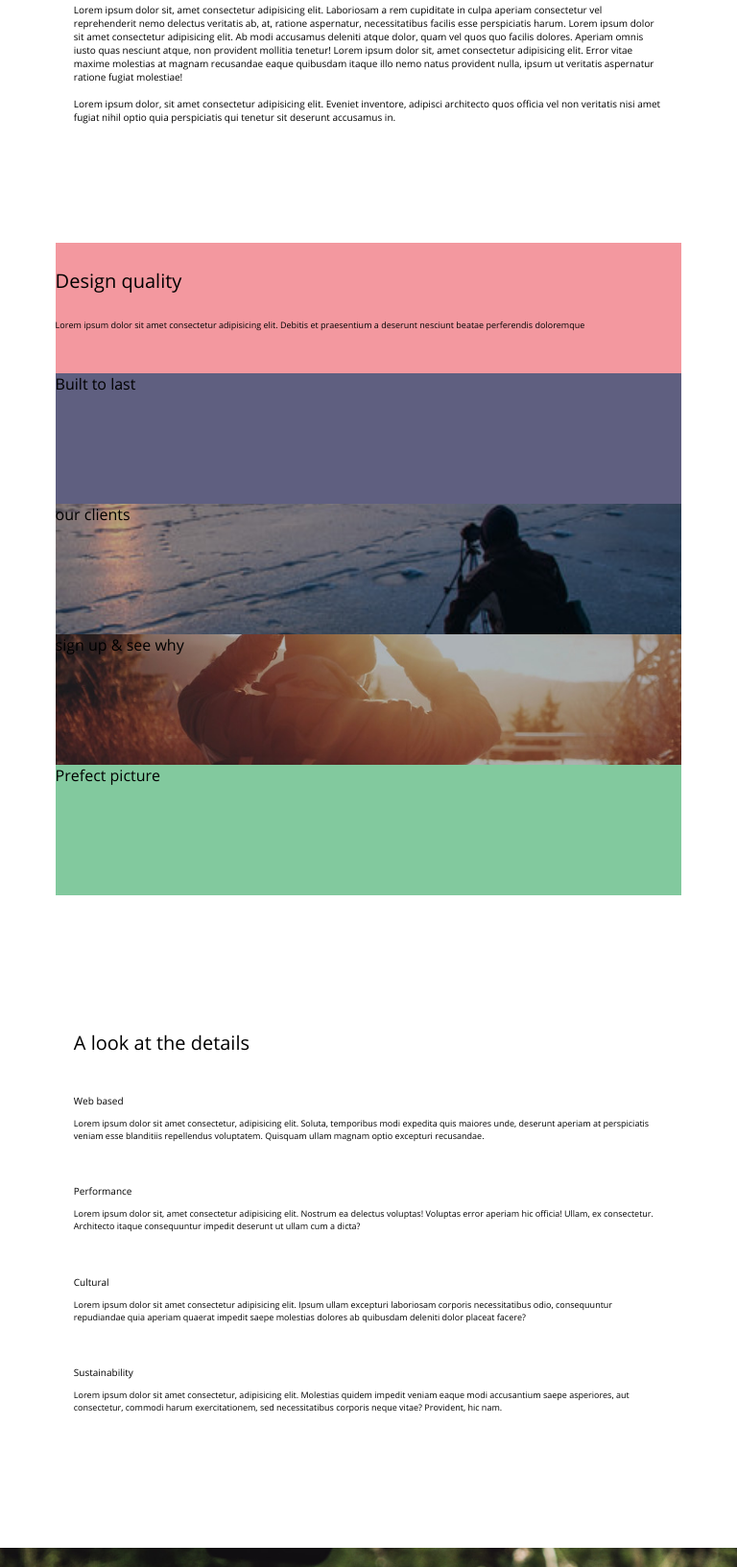
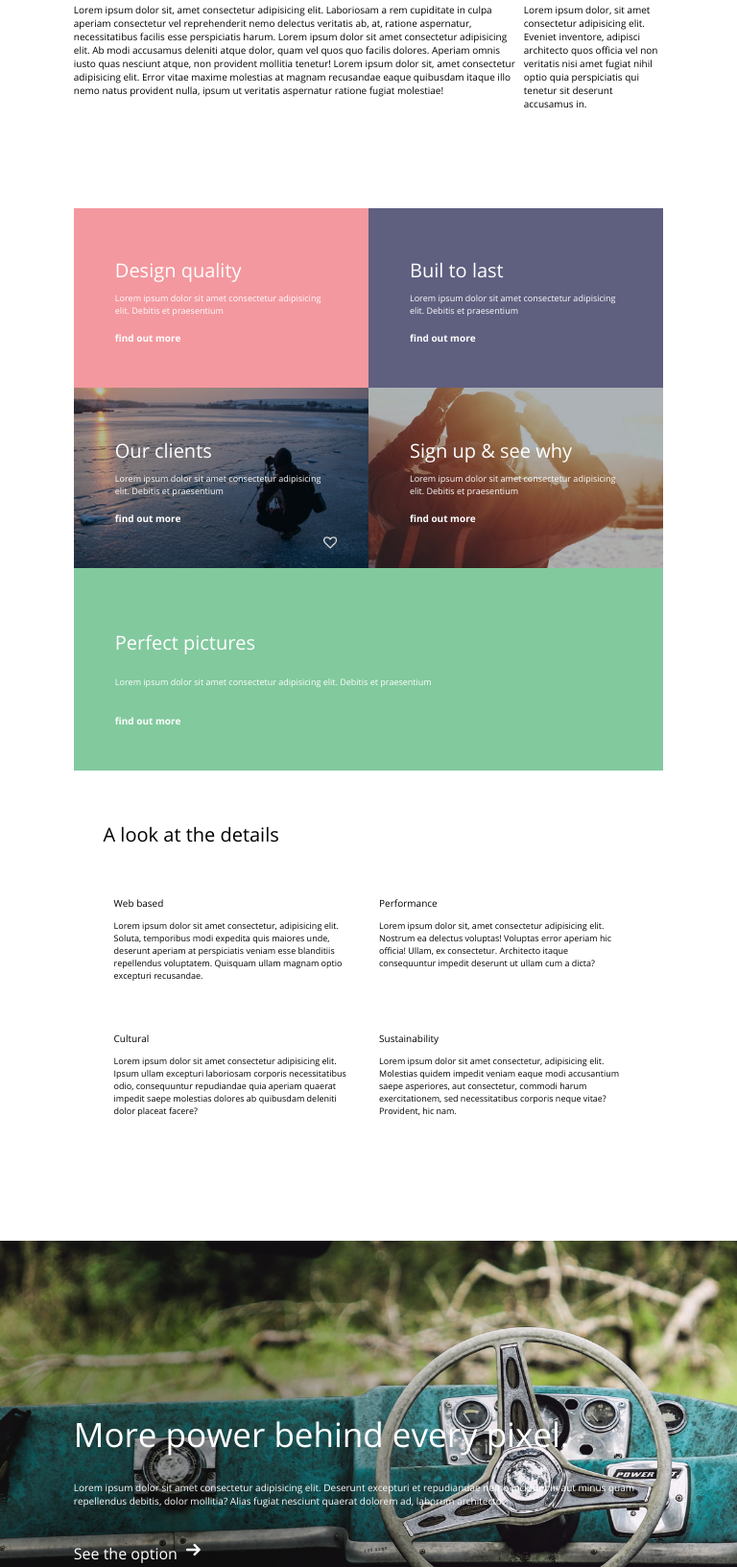
Before and after one commit to YassinL/P3_C2_Interface_statique_adaptable, a plain HTML site: page index.html in a window 768 px wide. Shown: the part 707-2340 px from the top of the page at 96% size. Drawn offline with Linux system fonts and the light colour scheme.

Commit message:
ajout media queries tablette

```diff
--- a/index.html
+++ b/index.html
@@ -36,8 +36,8 @@
         <section class="main_section_description">
             <div class="main_section_description_start">
                 <h1>Start something new</h1>
-                    <p>
-                        Lorem ipsum dolor sit, amet consectetur adipisicing elit.
+                    <div class="main_section_description_start_paragraphe">
+                    <p>Lorem ipsum dolor sit, amet consectetur adipisicing elit.
                         Laboriosam a rem cupiditate in culpa aperiam consectetur vel
                         reprehenderit nemo delectus veritatis ab,
                         at, ratione aspernatur, necessitatibus facilis esse perspiciatis harum.
@@ -48,56 +48,97 @@
                         Error vitae maxime molestias at magnam recusandae eaque quibusdam
                         itaque illo nemo natus provident nulla,
                         ipsum ut veritatis aspernatur ratione fugiat molestiae!
-                        <br><br> Lorem ipsum dolor, sit amet consectetur adipisicing elit.
+                        </p>
+
+                    <p>Lorem ipsum dolor, sit amet consectetur adipisicing elit.
                         Eveniet inventore, adipisci architecto quos officia vel non
                         veritatis nisi amet fugiat nihil optio quia perspiciatis qui tenetur
                         sit deserunt accusamus in.
                     </p>
+                    </div>
             </div>
 
             <div class="main_section_description_services">
+
                 <div class="main_section_description_design">
                     <h2>Design quality</h2>
                         <p>Lorem ipsum dolor sit amet consectetur adipisicing elit.
-                        Debitis et praesentium a deserunt nesciunt beatae perferendis doloremque
+                        Debitis et praesentium
                         </p>
+                        <a href="#">find out more</a>
                 </div>
-                <div class="main_section_description_built">Built to last</div>
 
-                <div class="main_section_description_clients">our clients</div>
+                <div class="main_section_description_built">
+                    <h2>Buil to last</h2>
+                        <p>Lorem ipsum dolor sit amet consectetur adipisicing elit.
+                        Debitis et praesentium
+                        </p>
+                        <a href="#">find out more</a>
+                </div>
 
-                <div class="main_section_description_signup">sign up & see why</div>
+                <div class="main_section_description_clients">
+                    <h2>Our clients</h2>
+                        <p>Lorem ipsum dolor sit amet consectetur adipisicing elit.
+                        Debitis et praesentium
+                        </p>
+                        <a href="#">find out more</a>
+                </div>
 
-                <div class="main_section_description_pictures">Prefect picture</div>
+                <div class="main_section_description_signup">
+                    <h2>Sign up & see why</h2>
+                        <p>Lorem ipsum dolor sit amet consectetur adipisicing elit.
+                        Debitis et praesentium
+                        </p>
+                        <a href="#">find out more</a>
+                </div>
+
+                <div class="main_section_description_pictures">
+                    <h2>Perfect pictures</h2>
+                        <p>Lorem ipsum dolor sit amet consectetur adipisicing elit.
+                        Debitis et praesentium
+                        </p>
+                        <a href="#">find out more</a>
+                </div>
 
                 <div class="main_section_description_end">
+
                     <h2>A look at the details</h2>
+                    <div class="main_section_description_end_paragraphe">
 
+                        <div class="main_section_description_end_paragraphe_web">
                         <h3>Web based</h3>
                             <p>Lorem ipsum dolor sit amet consectetur,
                                 adipisicing elit. Soluta, temporibus modi expedita quis maiores unde,
                                 deserunt aperiam at perspiciatis veniam esse blanditiis
                                 repellendus voluptatem. Quisquam ullam magnam optio excepturi recusandae.
                             </p>
+                        </div>
 
+                        <div class="main_section_description_end_paragraphe_performance">
                         <h3>Performance</h3>
                             <p>Lorem ipsum dolor sit, amet consectetur adipisicing elit.
                                 Nostrum ea delectus voluptas! Voluptas error aperiam hic officia! Ullam, ex consectetur.
                                 Architecto itaque consequuntur impedit deserunt ut ullam cum a dicta?
                             </p>
+                        </div>
 
+                        <div class="main_section_description_end_paragraphe_cultural">
                         <h3>Cultural</h3>
                             <p>Lorem ipsum dolor sit amet consectetur adipisicing elit.
                                 Ipsum ullam excepturi laboriosam corporis necessitatibus odio, consequuntur repudiandae
                                 quia aperiam quaerat impedit saepe molestias dolores ab quibusdam deleniti dolor placeat facere?
                             </p>
+                        </div>
 
+                        <div class="main_section_description_end_paragraphe_sustainability">
                         <h3>Sustainability</h3>
                             <p>
                                 Lorem ipsum dolor sit amet consectetur, adipisicing elit.
                                 Molestias quidem impedit veniam eaque modi accusantium saepe asperiores, aut consectetur,
                                 commodi harum exercitationem, sed necessitatibus corporis neque vitae? Provident, hic nam.
                             </p>
+                        </div>
+                        </div>
             </div>
             </div>
         </section>
@@ -132,24 +173,31 @@
 
             <div class="section_reasons_description">
             <h2>Reasons to get onboard</h2>
-            <h3>Web based</h3>
+            <div class="section_reasons_description_paragraphe">
+                <div class="section_reasons_description_paragraphe_web">
+                <h3>Web based</h3>
                 <p>Lorem ipsum dolor sit amet consectetur,
                     adipisicing elit. Soluta, temporibus modi expedita quis maiores unde,
                     deserunt aperiam at perspiciatis veniam esse blanditiis
                     repellendus voluptatem. Quisquam ullam magnam optio excepturi recusandae.
                 </p>
-
-            <h3>Team login</h3>
+                </div>
+                <div class="section_reasons_description_paragraphe_team">
+                <h3>Team login</h3>
                 <p>Lorem ipsum dolor sit, amet consectetur adipisicing elit.
                      Nostrum ea delectus voluptas! Voluptas error aperiam hic officia! Ullam, ex consectetur.
                     Architecto itaque consequuntur impedit deserunt ut ullam cum a dicta?
                 </p>
+                </div>
 
-            <h3>Great Support</h3>
+                <div class="section_reasons_description_paragraphe_support">
+                <h3>Great Support</h3>
                 <p>Lorem ipsum dolor sit amet consectetur adipisicing elit.
                     Ipsum ullam excepturi laboriosam corporis necessitatibus odio, consequuntur repudiandae
                     quia aperiam quaerat impedit saepe molestias dolores ab quibusdam deleniti dolor placeat facere?
                 </p>
+            </div>
+            </div>
             </div>
     </section>
 
--- a/style.css
+++ b/style.css
@@ -23,10 +23,14 @@ body {
     font-family: "Open Sans";
 }
 
-
 header {
     background: url(./Images/mastehead.jpg) no-repeat center/ cover;
     height: 70vh;
+    background-color: palegreen;
+    display: flex;
+    justify-content: flex-end;
+    flex-direction: column;
+    justify-content: space-between;
 }
 
 header nav .nav_logtake {
@@ -35,24 +39,19 @@ header nav .nav_logtake {
     padding-top: 5px;
     display: flex;
     flex-direction: row;
-
 }
 
 header nav h2 {
     font-style: italic;
     font-size: 15px;
-    padding-left: 5px;
-
+    margin-left: 5px;
+    padding: 0;
 }
 
 header .page_accueil_titre {
-    height: 80vh;
-    width: 60vw;
     padding-left: 10%;
-    padding-bottom: 45%;
-    display: flex;
-    flex-direction: column;
-    justify-content: flex-end;
+    padding-bottom: 30%;
+    width: 50%;
 }
 
 header .page_accueil_titre h1{
@@ -65,16 +64,13 @@ header .page_accueil_titre h2 {
     font-size: 10px;
 }
 
-
 /* Main section */
 #main_section {
-    height: 220vh;
     width: 100%;
     background-color:  #fff;
 }
 
 #main_section .main_section_description .main_section_description_start{
-    height: 50vh;
     width: 100%;
     padding-top: 15%;
     padding-right: 10%;
@@ -96,52 +92,55 @@ header .page_accueil_titre h2 {
     display: flex;
     justify-content: center;
     flex-direction: column;
-    align-items: center;
+    padding: 10%;
 }
 
 #main_section .main_section_description .main_section_description_design {
-    height: 17vh;
-    width: 85%;
+    padding: 7%;
     background-color:#F3989F;
+    color: #fff;
 }
 
 #main_section .main_section_description .main_section_description_built {
-    height: 17vh;
-    width: 85%;
+    padding: 7%;
     background-color:#5F5F80;
+    color: #fff;
 }
 
 #main_section .main_section_description .main_section_description_clients {
-    height: 17vh;
-    width: 85%;
+    padding: 7%;
     background: url(./Images/box-bg.jpg) no-repeat center/ cover;
     background-color: rosybrown;
+    color: #fff;
 }
 
 #main_section .main_section_description .main_section_description_signup {
-    height: 17vh;
-    width: 85%;
+    padding: 7%;
     background: url(./Images/box-bg-lg.jpg) no-repeat center/ cover;
     background-color: coral;
+    color: #fff;
 }
 
 #main_section .main_section_description .main_section_description_pictures {
-    height: 17vh;
-    width: 85%;
+    padding: 7%;
     background-color: #82C99E;
+    color: #fff;
 }
 
-#main_section .main_section_description .main_section_description_end{
-    height: 40vh;
-    width: 100%;
+.main_section_description_design a,
+.main_section_description_built a,
+.main_section_description_clients a,
+.main_section_description_signup a,
+.main_section_description_pictures a {
+    text-decoration: none;
+    color: #fff;
+    font-size: 10px;
+    font-family: "Open Sans bold";
 }
 
-/*  */
+/* Look at the details section */
 #main_section .main_section_description .main_section_description_end {
-    height: 40vh;
-    width: 100%;
-    padding: 15% 10% 5% 10%;
-    background-color:  #fff;
+    padding: 5%;
 }
 
 #main_section .main_section_description .main_section_description_end h2 {
@@ -163,22 +162,18 @@ header .page_accueil_titre h2 {
 
 #section_power_img {
     background: url(./Images/full-image.jpg) no-repeat left/ cover;
+    width: 100%;
     height: 70vh;
-    width: 100%;
 }
 
 #section_power_img .section_power_img_option {
-    width: 90vw;
-    height: 70vh;
-    padding-left: 10%;
-    padding-top: 30%;
+    padding: 10%;
+    padding-top: 20%;
     color:  #fff;
-    display: flex;
-    flex-direction: column;
 }
 
 #section_power_img .section_power_img_option h2 {
-    font-size: 30px;
+    font-size: 35px;
 }
 
 #section_power_img .section_power_img_option p {
@@ -203,23 +198,20 @@ header .page_accueil_titre h2 {
 
 /* Section Reasons */
 #section_reasons {
-    height: 70vh;
     background-color:#84c99d;
+    padding-bottom: 10%;
+    font-family: "Open Sans bold";
 }
 
 #section_reasons .section_reasons_description {
-    width: 90vw;
-    height: 70vh;
-    padding-left: 10%;
-    padding-top: 15%;
+    padding: 10%;
     color:  #fff;
     display: flex;
     flex-direction: column;
-
 }
 
 #section_reasons .section_reasons_description h2{
-    padding-bottom: 20px;
+    padding-bottom: 25px;
     font-size: 20px;
 }
 
@@ -235,7 +227,6 @@ header .page_accueil_titre h2 {
 
 /* Section buy  */
 #section_buy {
-    height: 70vh;
     background-color: #F4F8FB;
     display: flex;
     justify-content: space-between;
@@ -333,7 +324,7 @@ p {
 
 /* Footer */
 footer {
-    height: 60vh;
+
     background-color: #182432;
 }
 
@@ -373,8 +364,7 @@ footer .touch_form p {
 }
 
 footer .footer_list {
-    padding-left: 10%;
-    padding-top: 5%;
+    padding: 10%;
     width: 90%;
     display: flex;
     flex-direction: row;
@@ -394,3 +384,65 @@ footer .footer_list ul {
 footer .footer_list ul li {
     list-style: none;
 }
+
+/* media queries Tablette */
+
+@media (min-width: 768px) and (max-width: 1024px)
+{
+/* Main section */
+ #main_section .main_section_description .main_section_description_start .main_section_description_start_paragraphe {
+     display: flex;
+}
+
+/* Section box  */
+
+#main_section .main_section_description .main_section_description_services {
+    display: flex;
+    flex-wrap: wrap;
+    flex-direction: row;
+}
+
+#main_section .main_section_description .main_section_description_services
+.main_section_description_design,
+.main_section_description_built,
+.main_section_description_clients,
+.main_section_description_signup {
+    width: 50%;
+}
+
+.main_section_description_pictures {
+    width: 100%;
+}
+
+.main_section_description_end_paragraphe {
+    display: flex;
+    flex-wrap: wrap;
+    flex-direction: row;
+    justify-content: space-between;
+}
+
+.main_section_description_end_paragraphe
+.main_section_description_end_paragraphe_web,
+.main_section_description_end_paragraphe_performance,
+.main_section_description_end_paragraphe_cultural,
+.main_section_description_end_paragraphe_sustainability {
+    width: 50%;
+    padding: 2%;
+}
+
+/* Sections reasons */
+.section_reasons_description_paragraphe {
+    display: flex;
+    flex-direction: row;
+    flex-wrap: wrap;
+}
+
+.section_reasons_description
+.section_reasons_description_paragraphe
+.section_reasons_description_paragraphe_web,
+.section_reasons_description_paragraphe_team,
+.section_reasons_description_paragraphe_support {
+    width: 33%;
+}
+
+}
```
